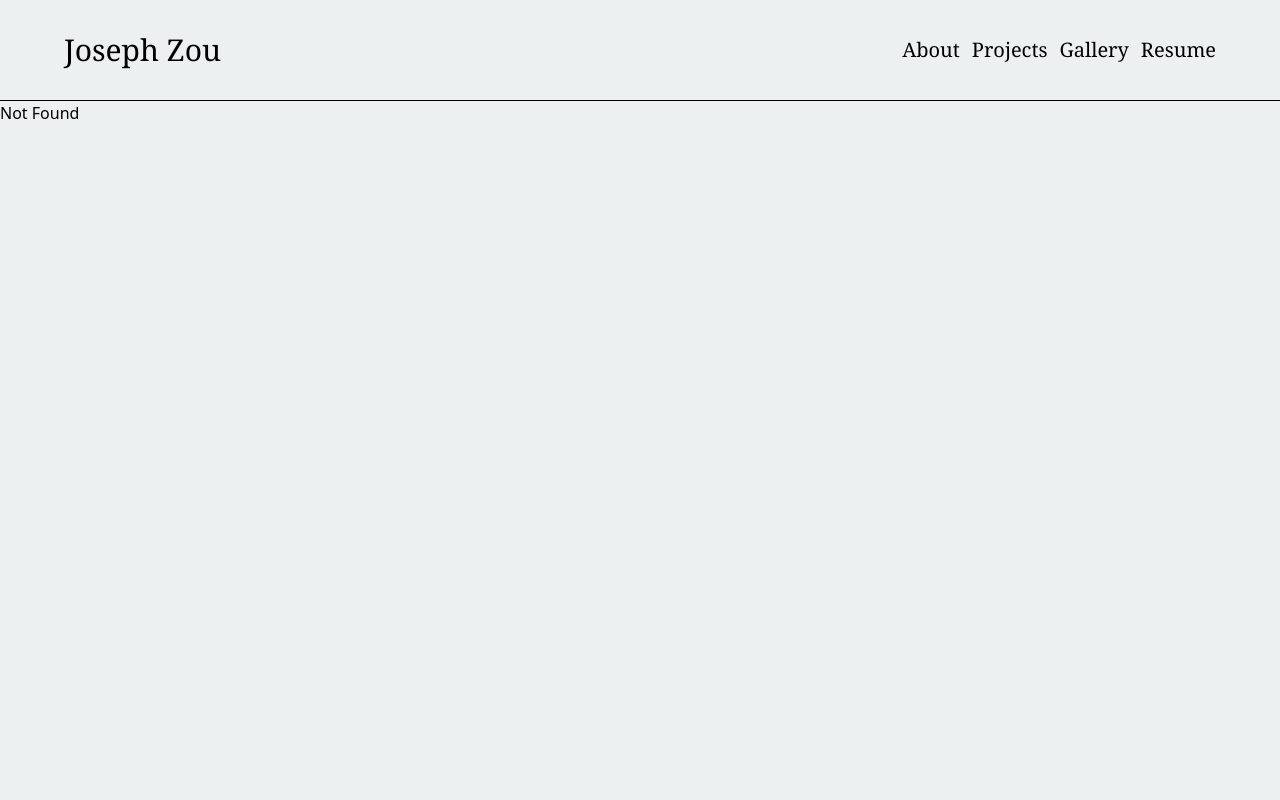
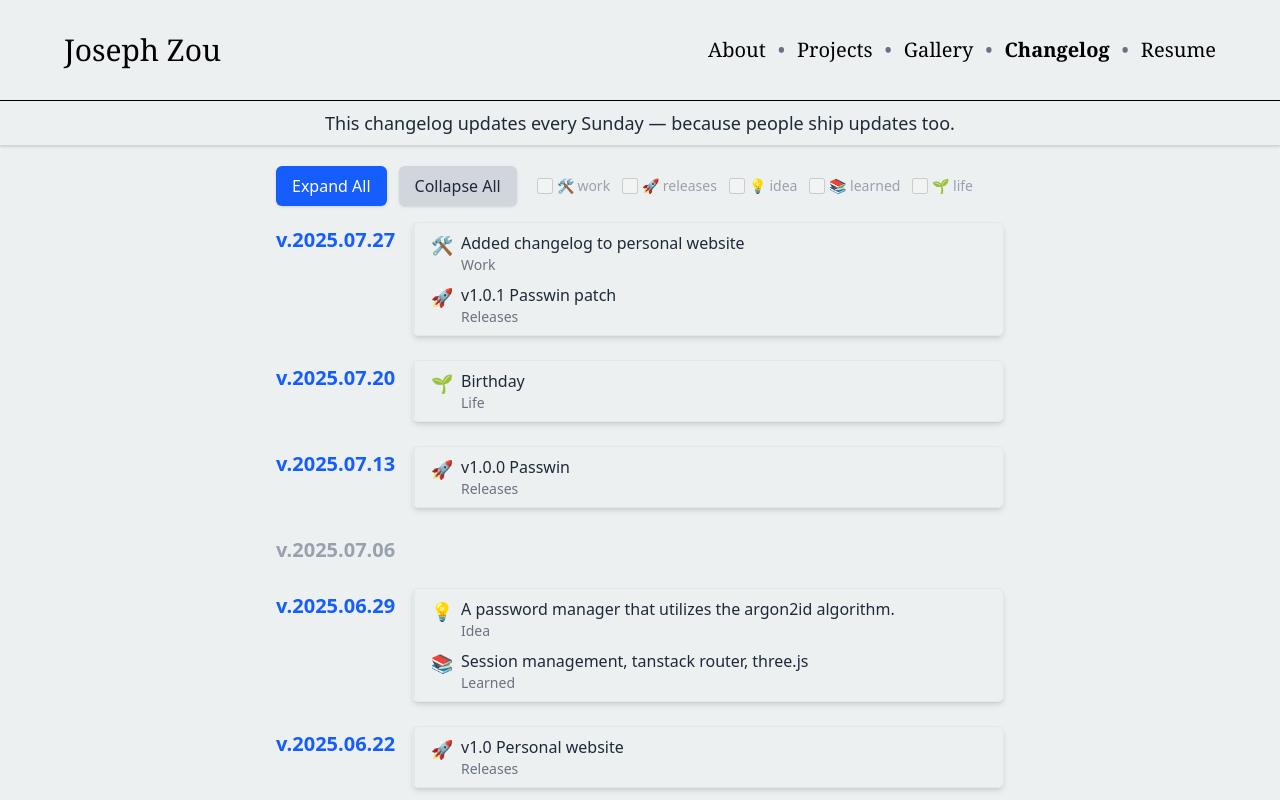
Before and after one commit to joseph-zou/josephzou, a React (Vite) app: page /changelog in a window 1280 px wide. Before the commit this address had no page. Shown: the top 800 px of the page. Built offline with nearby package versions, Linux system fonts and the light colour scheme.

Commit message:
added changelog

```diff
--- a/package.json
+++ b/package.json
@@ -16,6 +16,7 @@
     "@react-three/postprocessing": "^3.0.4",
     "@tailwindcss/vite": "^4.1.10",
     "@tanstack/react-router": "^1.121.12",
+    "dayjs": "^1.11.13",
     "gsap": "^3.13.0",
     "react": "^19.1.0",
     "react-dom": "^19.1.0",
--- /dev/null
+++ b/src/components/Changelog/Changelog.tsx
@@ -0,0 +1,72 @@
+import {
+  changelogData,
+  type ChangelogDataType,
+  entryKeyList,
+  categoryToIconMap,
+} from "@/data/changelog";
+import ChangelogEntry from "./ChangelogEntry";
+import dayjs from "dayjs";
+import { useState } from "react";
+
+const displayDate = (raw: string) => `v.${dayjs(raw).format("YYYY.MM.DD")}`;
+
+export default function Changelog() {
+  const [globalExpandState, setGlobalExpandState] = useState<boolean | null>(
+    null
+  );
+  const expandAll = () => setGlobalExpandState(true);
+  const collapseAll = () => setGlobalExpandState(false);
+  return (
+    <div className="flex flex-col h-full w-full items-center gap-3">
+      <div className="w-full bg-background text-gray-800  text-center text-base md:text-lg py-2 border-b border-gray-300 shadow-sm ">
+        This changelog updates every Sunday — because people ship updates too.
+      </div>
+
+      <div className="w-full max-w-3xl px-5">
+        <div className="flex flex-col items-center mt-2 mb-4 md:flex-row gap-5">
+          {/* Action buttons */}
+          <div className="flex gap-3">
+            <button
+              onClick={expandAll}
+              className="px-4 py-2 rounded-md bg-blue-600 text-white hover:bg-blue-700 transition shadow-sm"
+            >
+              Expand All
+            </button>
+            <button
+              onClick={collapseAll}
+              className="px-4 py-2 rounded-md bg-gray-300 text-gray-800 hover:bg-gray-400 transition shadow-sm"
+            >
+              Collapse All
+            </button>
+          </div>
+
+          {/* Category checkboxes (minimal, not button-like) */}
+          <div className="flex gap-3">
+            {entryKeyList.map((entryKey) => (
+              <label
+                key={entryKey}
+                className="flex items-center gap-1 text-sm text-gray-400 cursor-not-allowed"
+              >
+                <input
+                  type="checkbox"
+                  disabled
+                  className={`w-4 h-4 accent-gray-400 rounded-sm border-gray-400 `}
+                />
+                {categoryToIconMap[entryKey]} {entryKey}
+              </label>
+            ))}
+          </div>
+        </div>
+
+        {changelogData.map((changelog: ChangelogDataType) => (
+          <ChangelogEntry
+            key={changelog.date}
+            date={displayDate(changelog.date)}
+            entries={changelog.entries}
+            globalExpandState={globalExpandState}
+          />
+        ))}
+      </div>
+    </div>
+  );
+}
--- /dev/null
+++ b/src/components/Changelog/ChangelogEntry.tsx
@@ -0,0 +1,67 @@
+import React, { useState, useEffect } from "react";
+import {
+  type EntryKey,
+  type ChangeLogEntry,
+  categoryToIconMap,
+} from "@/data/changelog";
+
+type ChangelogEntryProps = {
+  date: string;
+  entries: ChangeLogEntry;
+  globalExpandState: boolean | null;
+};
+
+export default function ChangelogEntry({
+  date,
+  entries,
+  globalExpandState,
+}: ChangelogEntryProps) {
+  const [expanded, setExpanded] = useState(true);
+
+  useEffect(() => {
+    if (globalExpandState === true) setExpanded(true);
+    else if (globalExpandState === false) setExpanded(false);
+  }, [globalExpandState]);
+
+  const hasEntries = Object.values(entries).some(Boolean);
+
+  return (
+    <div className="flex gap-4 w-full mb-6">
+      {/* Date label */}
+      <div
+        className={`min-w-[120px] text-xl font-semibold ${
+          hasEntries
+            ? "text-blue-600 cursor-pointer hover:underline"
+            : "text-gray-400 cursor-default"
+        } pt-1`}
+        onClick={() => hasEntries && setExpanded(!expanded)}
+      >
+        {date}
+      </div>
+
+      {/* Entries block */}
+      <div
+        className={`transition-all duration-200 w-full ${
+          expanded && hasEntries ? "block" : "hidden"
+        } border border-gray-200 shadow-md rounded-md `}
+      >
+        <div className="space-y-2 border-l-2 border-gray-200 pl-4 py-2">
+          {Object.entries(entries).map(([category, text]) => {
+            if (!text) return null;
+            const key = category as EntryKey;
+
+            return (
+              <div key={key} className="flex gap-2 items-start w-full">
+                <span className="text-lg">{categoryToIconMap[key]}</span>
+                <div>
+                  <p className="text-gray-800">{text}</p>
+                  <p className="text-sm text-gray-500 capitalize">{key}</p>
+                </div>
+              </div>
+            );
+          })}
+        </div>
+      </div>
+    </div>
+  );
+}
--- /dev/null
+++ b/src/components/Changelog/index.ts
@@ -0,0 +1 @@
+export { default } from "./Changelog";
--- a/src/components/Navbar.tsx
+++ b/src/components/Navbar.tsx
@@ -3,20 +3,27 @@ import { Link } from "@tanstack/react-router";
 const Navbar = () => {
   return (
     <>
-      <div className="p-5 px-4 gap-x-10 flex flex-wrap font-serif justify-between items-center md:px-16 md:p-8 md:gap-x-0">
+      <div className="p-5 px-4 gap-x-10 flex flex-col flex-wrap font-serif justify-between items-center md:flex-row md:px-16 md:p-8 md:gap-x-0">
         <Link to="/" className="text-2xl md:text-3xl">
           Joseph Zou
         </Link>
-        <div className="flex gap-3 text-base sm:text-lg md:text-xl">
+        <div className="flex gap-3 text-base sm:text-lg md:text-xl md: flex-row">
           <Link to="/" className="[&.active]:font-bold">
             About
           </Link>
+          <span className="text-gray-500">•</span>
           <Link to="/projects" className="[&.active]:font-bold">
             Projects
           </Link>
+          <span className="text-gray-500">•</span>
           <Link to="/gallery" className="[&.active]:font-bold">
             Gallery
           </Link>
+          <span className="text-gray-500">•</span>
+          <Link to="/changelog" className="[&.active]:font-bold">
+            Changelog
+          </Link>
+          <span className="text-gray-500">•</span>
           <Link to="/resume" className="[&.active]:font-bold">
             Resume
           </Link>
--- /dev/null
+++ b/src/data/changelog.ts
@@ -0,0 +1,83 @@
+export type EntryKey = "work" | "releases" | "idea" | "learned" | "life";
+
+export const entryKeyList: EntryKey[] = [
+  "work",
+  "releases",
+  "idea",
+  "learned",
+  "life",
+];
+
+export const categoryToIconMap: Record<EntryKey, string> = {
+  work: "🛠️",
+  idea: "💡",
+  learned: "📚",
+  life: "🌱",
+  releases: "🚀",
+};
+
+export type ChangeLogEntry = {
+  [K in EntryKey]?: string;
+};
+
+export interface ChangelogDataType {
+  date: string; // YYYY-MM-DD
+  entries: ChangeLogEntry;
+}
+
+// data will always be inserted in the order of work, releases, idea, learning, life
+export const changelogData: ChangelogDataType[] = [
+  {
+    date: "2025-07-27",
+    entries: {
+      work: "Added changelog to personal website",
+      releases: "v1.0.1 Passwin patch",
+    },
+  },
+  {
+    date: "2025-07-20",
+    entries: {
+      life: "Birthday",
+    },
+  },
+  {
+    date: "2025-07-13",
+    entries: {
+      releases: "v1.0.0 Passwin",
+    },
+  },
+  {
+    date: "2025-07-06",
+    entries: {},
+  },
+  {
+    date: "2025-06-29",
+    entries: {
+      idea: "A password manager that utilizes the argon2id algorithm.",
+      learned: "Session management, tanstack router, three.js",
+    },
+  },
+  {
+    date: "2025-06-22",
+    entries: {
+      releases: "v1.0 Personal website",
+    },
+  },
+  {
+    date: "2025-06-15",
+    entries: {
+      releases: "Deskmate application",
+      learned: "Various design patterns",
+    },
+  },
+  {
+    date: "2025-06-8",
+    entries: {
+      idea: "A desktop pet application that acts as a lightweight personal assistant — inspired by the idea of having a digital companion that’s both fun and genuinely helpful.",
+    },
+  },
+  {
+    date: "2025-06-1",
+    entries: {},
+  },
+];
--- a/src/data/projects.ts
+++ b/src/data/projects.ts
@@ -84,10 +84,10 @@ export const projectsCardData: ProjectCardData[] = [
   },
   {
     img: PasswordManagerImage,
-    title: "Password Manager",
+    title: "PassWin",
     description: "A password manager for myself.",
     keywords: ["AWS", "Cryptography", "Express", "MongoDB", "Chrome"],
-    projectId: "password-manager",
+    projectId: "passwin",
     status: "live",
     userCount: 6,
   },
@@ -96,7 +96,7 @@ export const projectsCardData: ProjectCardData[] = [
     title: "LeetHub",
     description: "Automate putting solved Leetcode problems to Github.",
     keywords: [],
-    projectId: "password-manager",
+    projectId: "leethub",
     status: "paused",
     userCount: null,
   },
--- a/src/routeTree.gen.ts
+++ b/src/routeTree.gen.ts
@@ -11,12 +11,14 @@
 import { Route as rootRouteImport } from './routes/__root'
 import { Route as ResumeRouteImport } from './routes/resume'
 import { Route as GalleryRouteImport } from './routes/gallery'
+import { Route as ChangelogRouteImport } from './routes/changelog'
 import { Route as IndexRouteImport } from './routes/index'
 import { Route as ProjectsIndexRouteImport } from './routes/projects/index'
 import { Route as ProjectsPersonalSiteRouteImport } from './routes/projects/personal-site'
-import { Route as ProjectsPasswordManagerRouteImport } from './routes/projects/password-manager'
+import { Route as ProjectsPasswinRouteImport } from './routes/projects/passwin'
 import { Route as ProjectsMiniCollectionsRouteImport } from './routes/projects/mini-collections'
 import { Route as ProjectsM2mRouteImport } from './routes/projects/m2m'
+import { Route as ProjectsLeethubRouteImport } from './routes/projects/leethub'
 import { Route as ProjectsJcurveRouteImport } from './routes/projects/jcurve'
 import { Route as ProjectsDeskmateRouteImport } from './routes/projects/deskmate'
 import { Route as ProjectsAlfredRouteImport } from './routes/projects/alfred'
@@ -29,6 +31,11 @@ const ResumeRoute = ResumeRouteImport.update({
 const GalleryRoute = GalleryRouteImport.update({
   id: '/gallery',
   path: '/gallery',
+  getParentRoute: () => rootRouteImport,
+} as any)
+const ChangelogRoute = ChangelogRouteImport.update({
+  id: '/changelog',
+  path: '/changelog',
   getParentRoute: () => rootRouteImport,
 } as any)
 const IndexRoute = IndexRouteImport.update({
@@ -46,9 +53,9 @@ const ProjectsPersonalSiteRoute = ProjectsPersonalSiteRouteImport.update({
   path: '/projects/personal-site',
   getParentRoute: () => rootRouteImport,
 } as any)
-const ProjectsPasswordManagerRoute = ProjectsPasswordManagerRouteImport.update({
-  id: '/projects/password-manager',
-  path: '/projects/password-manager',
+const ProjectsPasswinRoute = ProjectsPasswinRouteImport.update({
+  id: '/projects/passwin',
+  path: '/projects/passwin',
   getParentRoute: () => rootRouteImport,
 } as any)
 const ProjectsMiniCollectionsRoute = ProjectsMiniCollectionsRouteImport.update({
@@ -59,6 +66,11 @@ const ProjectsMiniCollectionsRoute = ProjectsMiniCollectionsRouteImport.update({
 const ProjectsM2mRoute = ProjectsM2mRouteImport.update({
   id: '/projects/m2m',
   path: '/projects/m2m',
+  getParentRoute: () => rootRouteImport,
+} as any)
+const ProjectsLeethubRoute = ProjectsLeethubRouteImport.update({
+  id: '/projects/leethub',
+  path: '/projects/leethub',
   getParentRoute: () => rootRouteImport,
 } as any)
 const ProjectsJcurveRoute = ProjectsJcurveRouteImport.update({
@@ -79,41 +91,47 @@ const ProjectsAlfredRoute = ProjectsAlfredRouteImport.update({
 
 export interface FileRoutesByFullPath {
   '/': typeof IndexRoute
+  '/changelog': typeof ChangelogRoute
   '/gallery': typeof GalleryRoute
   '/resume': typeof ResumeRoute
   '/projects/alfred': typeof ProjectsAlfredRoute
   '/projects/deskmate': typeof ProjectsDeskmateRoute
   '/projects/jcurve': typeof ProjectsJcurveRoute
+  '/projects/leethub': typeof ProjectsLeethubRoute
   '/projects/m2m': typeof ProjectsM2mRoute
   '/projects/mini-collections': typeof ProjectsMiniCollectionsRoute
-  '/projects/password-manager': typeof ProjectsPasswordManagerRoute
+  '/projects/passwin': typeof ProjectsPasswinRoute
   '/projects/personal-site': typeof ProjectsPersonalSiteRoute
   '/projects': typeof ProjectsIndexRoute
 }
 export interface FileRoutesByTo {
   '/': typeof IndexRoute
+  '/changelog': typeof ChangelogRoute
   '/gallery': typeof GalleryRoute
   '/resume': typeof ResumeRoute
   '/projects/alfred': typeof ProjectsAlfredRoute
   '/projects/deskmate': typeof ProjectsDeskmateRoute
   '/projects/jcurve': typeof ProjectsJcurveRoute
+  '/projects/leethub': typeof ProjectsLeethubRoute
   '/projects/m2m': typeof ProjectsM2mRoute
   '/projects/mini-collections': typeof ProjectsMiniCollectionsRoute
-  '/projects/password-manager': typeof ProjectsPasswordManagerRoute
+  '/projects/passwin': typeof ProjectsPasswinRoute
   '/projects/personal-site': typeof ProjectsPersonalSiteRoute
   '/projects': typeof ProjectsIndexRoute
 }
 export interface FileRoutesById {
   __root__: typeof rootRouteImport
   '/': typeof IndexRoute
+  '/changelog': typeof ChangelogRoute
   '/gallery': typeof GalleryRoute
   '/resume': typeof ResumeRoute
   '/projects/alfred': typeof ProjectsAlfredRoute
   '/projects/deskmate': typeof ProjectsDeskmateRoute
   '/projects/jcurve': typeof ProjectsJcurveRoute
+  '/projects/leethub': typeof ProjectsLeethubRoute
   '/projects/m2m': typeof ProjectsM2mRoute
   '/projects/mini-collections': typeof ProjectsMiniCollectionsRoute
-  '/projects/password-manager': typeof ProjectsPasswordManagerRoute
+  '/projects/passwin': typeof ProjectsPasswinRoute
   '/projects/personal-site': typeof ProjectsPersonalSiteRoute
   '/projects/': typeof ProjectsIndexRoute
 }
@@ -121,54 +139,62 @@ export interface FileRouteTypes {
   fileRoutesByFullPath: FileRoutesByFullPath
   fullPaths:
     | '/'
+    | '/changelog'
     | '/gallery'
     | '/resume'
     | '/projects/alfred'
     | '/projects/deskmate'
     | '/projects/jcurve'
+    | '/projects/leethub'
     | '/projects/m2m'
     | '/projects/mini-collections'
-    | '/projects/password-manager'
+    | '/projects/passwin'
     | '/projects/personal-site'
     | '/projects'
   fileRoutesByTo: FileRoutesByTo
   to:
     | '/'
+    | '/changelog'
     | '/gallery'
     | '/resume'
     | '/projects/alfred'
     | '/projects/deskmate'
     | '/projects/jcurve'
+    | '/projects/leethub'
     | '/projects/m2m'
     | '/projects/mini-collections'
-    | '/projects/password-manager'
+    | '/projects/passwin'
     | '/projects/personal-site'
     | '/projects'
   id:
     | '__root__'
     | '/'
+    | '/changelog'
     | '/gallery'
     | '/resume'
     | '/projects/alfred'
     | '/projects/deskmate'
     | '/projects/jcurve'
+    | '/projects/leethub'
     | '/projects/m2m'
     | '/projects/mini-collections'
-    | '/projects/password-manager'
+    | '/projects/passwin'
     | '/projects/personal-site'
     | '/projects/'
   fileRoutesById: FileRoutesById
 }
 export interface RootRouteChildren {
   IndexRoute: typeof IndexRoute
+  ChangelogRoute: typeof ChangelogRoute
   GalleryRoute: typeof GalleryRoute
   ResumeRoute: typeof ResumeRoute
   ProjectsAlfredRoute: typeof ProjectsAlfredRoute
   ProjectsDeskmateRoute: typeof ProjectsDeskmateRoute
   ProjectsJcurveRoute: typeof ProjectsJcurveRoute
+  ProjectsLeethubRoute: typeof ProjectsLeethubRoute
   ProjectsM2mRoute: typeof ProjectsM2mRoute
   ProjectsMiniCollectionsRoute: typeof ProjectsMiniCollectionsRoute
-  ProjectsPasswordManagerRoute: typeof ProjectsPasswordManagerRoute
+  ProjectsPasswinRoute: typeof ProjectsPasswinRoute
   ProjectsPersonalSiteRoute: typeof ProjectsPersonalSiteRoute
   ProjectsIndexRoute: typeof ProjectsIndexRoute
 }
@@ -187,6 +213,13 @@ declare module '@tanstack/react-router' {
       path: '/gallery'
       fullPath: '/gallery'
       preLoaderRoute: typeof GalleryRouteImport
+      parentRoute: typeof rootRouteImport
+    }
+    '/changelog': {
+      id: '/changelog'
+      path: '/changelog'
+      fullPath: '/changelog'
+      preLoaderRoute: typeof ChangelogRouteImport
       parentRoute: typeof rootRouteImport
     }
     '/': {
@@ -210,11 +243,11 @@ declare module '@tanstack/react-router' {
       preLoaderRoute: typeof ProjectsPersonalSiteRouteImport
       parentRoute: typeof rootRouteImport
     }
-    '/projects/password-manager': {
-      id: '/projects/password-manager'
-      path: '/projects/password-manager'
-      fullPath: '/projects/password-manager'
-      preLoaderRoute: typeof ProjectsPasswordManagerRouteImport
+    '/projects/passwin': {
+      id: '/projects/passwin'
+      path: '/projects/passwin'
+      fullPath: '/projects/passwin'
+      preLoaderRoute: typeof ProjectsPasswinRouteImport
       parentRoute: typeof rootRouteImport
     }
     '/projects/mini-collections': {
@@ -229,6 +262,13 @@ declare module '@tanstack/react-router' {
       path: '/projects/m2m'
       fullPath: '/projects/m2m'
       preLoaderRoute: typeof ProjectsM2mRouteImport
+      parentRoute: typeof rootRouteImport
+    }
+    '/projects/leethub': {
+      id: '/projects/leethub'
+      path: '/projects/leethub'
+      fullPath: '/projects/leethub'
+      preLoaderRoute: typeof ProjectsLeethubRouteImport
       parentRoute: typeof rootRouteImport
     }
     '/projects/jcurve': {
@@ -257,14 +297,16 @@ declare module '@tanstack/react-router' {
 
 const rootRouteChildren: RootRouteChildren = {
   IndexRoute: IndexRoute,
+  ChangelogRoute: ChangelogRoute,
   GalleryRoute: GalleryRoute,
   ResumeRoute: ResumeRoute,
   ProjectsAlfredRoute: ProjectsAlfredRoute,
   ProjectsDeskmateRoute: ProjectsDeskmateRoute,
   ProjectsJcurveRoute: ProjectsJcurveRoute,
+  ProjectsLeethubRoute: ProjectsLeethubRoute,
   ProjectsM2mRoute: ProjectsM2mRoute,
   ProjectsMiniCollectionsRoute: ProjectsMiniCollectionsRoute,
-  ProjectsPasswordManagerRoute: ProjectsPasswordManagerRoute,
+  ProjectsPasswinRoute: ProjectsPasswinRoute,
   ProjectsPersonalSiteRoute: ProjectsPersonalSiteRoute,
   ProjectsIndexRoute: ProjectsIndexRoute,
 }
--- /dev/null
+++ b/src/routes/changelog.tsx
@@ -0,0 +1,6 @@
+import { createFileRoute } from "@tanstack/react-router";
+import Changelog from "@/components/Changelog";
+
+export const Route = createFileRoute("/changelog")({
+  component: Changelog,
+});
--- /dev/null
+++ b/src/routes/projects/leethub.tsx
@@ -0,0 +1,9 @@
+import { createFileRoute } from '@tanstack/react-router'
+
+export const Route = createFileRoute('/projects/leethub')({
+  component: RouteComponent,
+})
+
+function RouteComponent() {
+  return <div>Hello "/projects/leethub"!</div>
+}
--- a/src/routes/projects/password-manager.tsx
+++ b/src/routes/projects/passwin.tsx
@@ -4,7 +4,7 @@ import SectionNavigator from "@/components/SectionNavigator";
 import type { Section } from "@/components/SectionNavigator";
 import { FaGithub, FaYoutube, FaChrome } from "react-icons/fa";
 
-export const Route = createFileRoute("/projects/password-manager")({
+export const Route = createFileRoute("/projects/passwin")({
   component: RouteComponent,
 });
 
```
Also changed, not shown: 1 other file (tests, documents, lock files or other folders).
